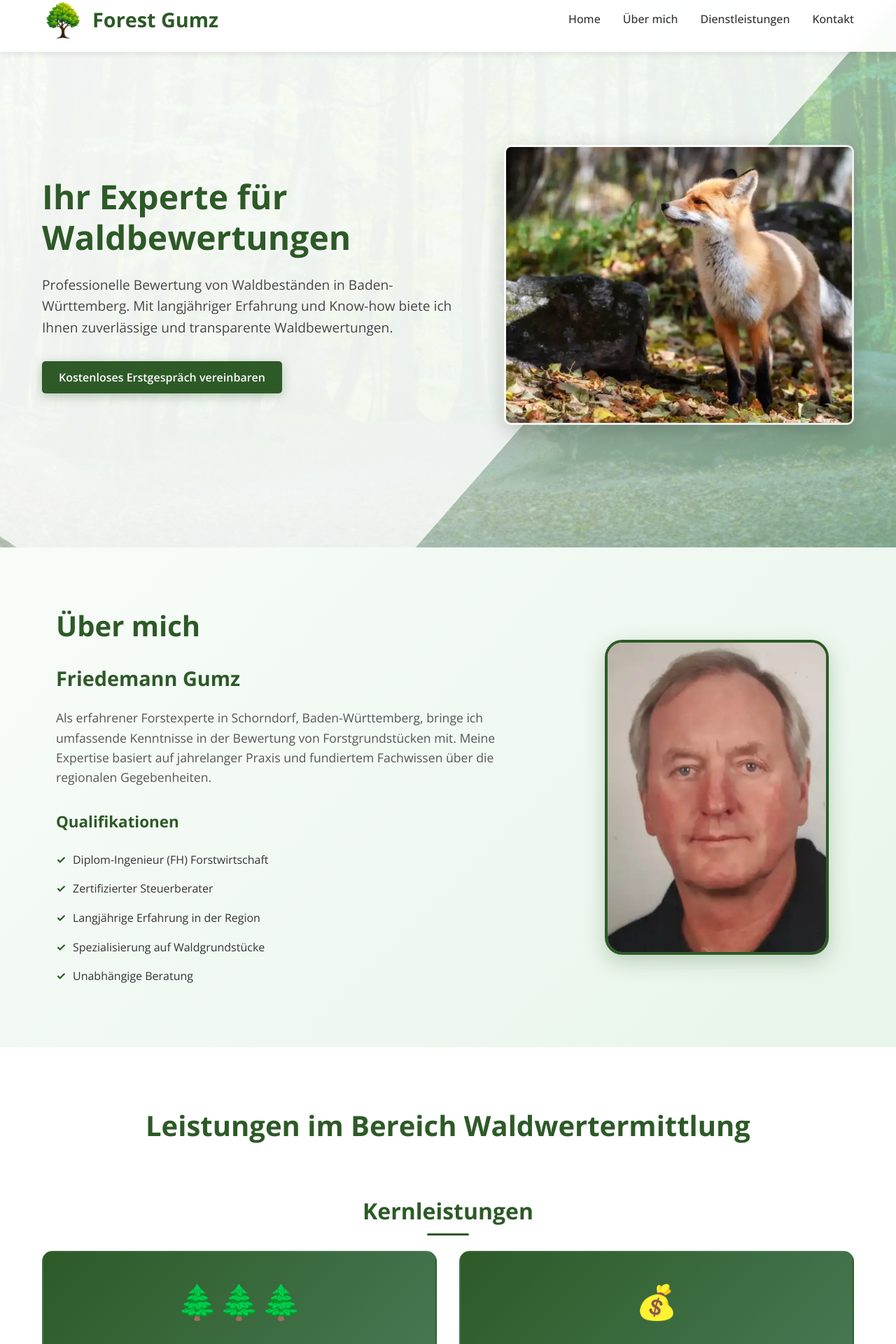
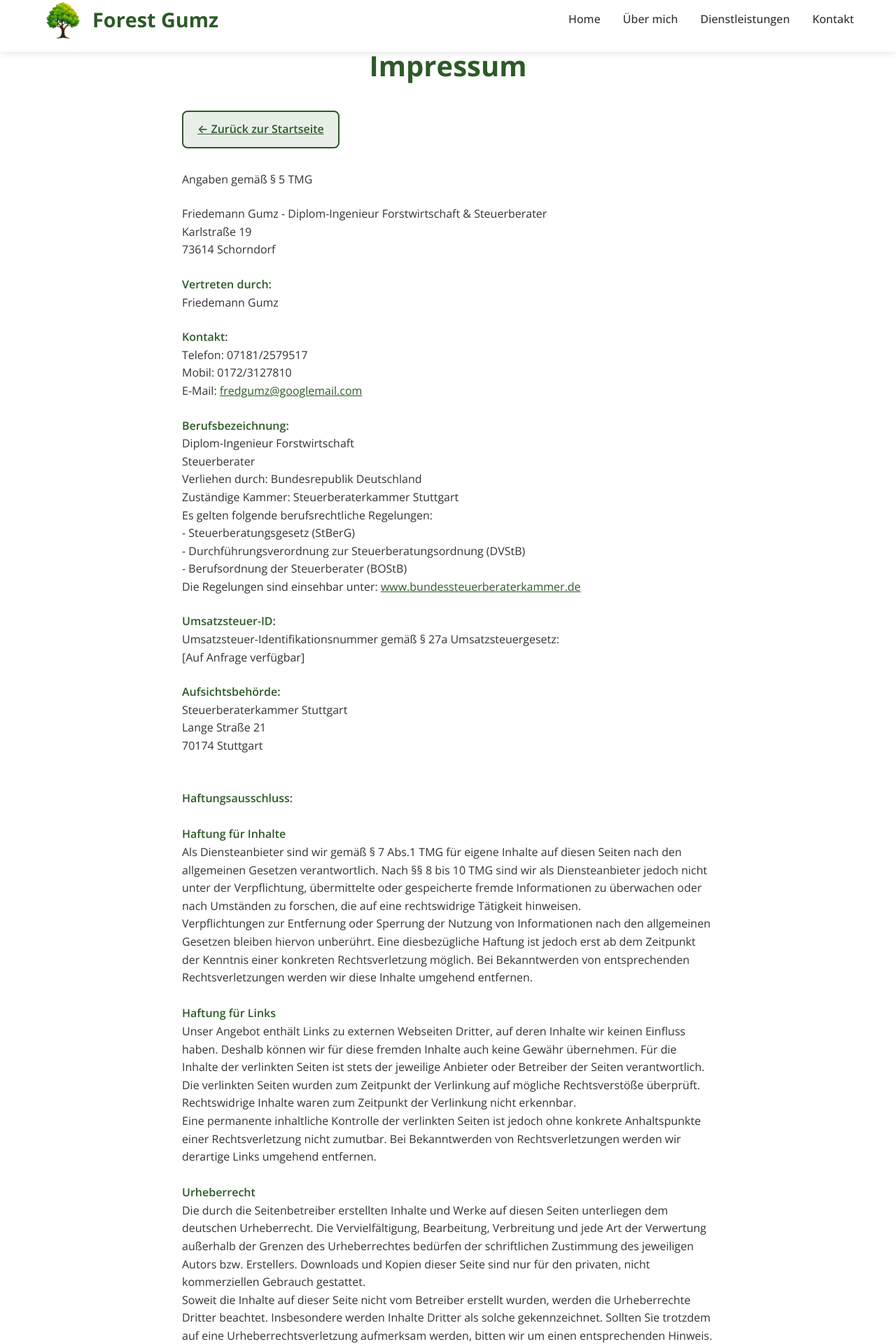
Before and after one commit to SonnenBruder/Forst-Gumz, a React (Vite) app in the folder forst/: page /impressum in a window 1280 px wide. Shown: the part 18-1938 px from the top of the page at 70% size. Built offline with nearby package versions, Linux system fonts and the light colour scheme.

Commit message:
Add routing functionality and Impressum component with styling
- Implemented routing using react-router-dom in App component
- Created Impressum component with legal information and navigation
- Updated Header and Footer components to include links to Impressum
- Added Impressum CSS for styling

```diff
--- a/forst/src/App.tsx
+++ b/forst/src/App.tsx
@@ -1,3 +1,5 @@
+import React from "react";
+import { BrowserRouter as Router, Routes, Route } from "react-router-dom";
 import "./App.css";
 import Header from "./components/Header";
 import Hero from "./components/Hero";
@@ -6,18 +8,39 @@ import Services from "./components/Services";
 import WhyChooseMe from "./components/WhyChooseMe";
 import Contact from "./components/Contact";
 import Footer from "./components/Footer";
+import Impressum from "./components/Impressum";
 
-function App() {
+// Hauptseite Komponente
+const HomePage: React.FC = () => {
   return (
-    <div className="App">
-      <Header />
+    <>
       <Hero />
       <About />
       <Services />
       <WhyChooseMe />
       <Contact />
-      <Footer />
-    </div>
+    </>
+  );
+};
+
+function App() {
+  return (
+    <Router>
+      <div className="App">
+        <Header />
+        <main>
+          <Routes>
+            <Route path="/" element={<HomePage />} />
+            <Route path="/impressum" element={<Impressum />} />
+            <Route
+              path="/datenschutz"
+              element={<div>Datenschutz-Seite (Coming Soon)</div>}
+            />
+          </Routes>
+        </main>
+        <Footer />
+      </div>
+    </Router>
   );
 }
 
--- a/forst/src/components/Footer.tsx
+++ b/forst/src/components/Footer.tsx
@@ -1,4 +1,5 @@
 import React from "react";
+import { Link } from "react-router-dom";
 import "./Footer.css";
 
 const Footer: React.FC = () => {
@@ -39,10 +40,7 @@ const Footer: React.FC = () => {
             <h4>Rechtliches</h4>
             <ul>
               <li>
-                <a href="#impressum">Impressum</a>
-              </li>
-              <li>
-                <a href="#datenschutz">Datenschutz</a>
+                <Link to="/impressum">Impressum und Datenschutz</Link>
               </li>
             </ul>
           </div>
--- a/forst/src/components/Header.tsx
+++ b/forst/src/components/Header.tsx
@@ -1,5 +1,6 @@
 import React, { useState } from "react";
 import "./Header.css";
+import { Link } from "react-router-dom";
 import BaumIcon from "../assets/Images/BaumIcon.png";
 
 const Header: React.FC = () => {
@@ -14,10 +15,12 @@ const Header: React.FC = () => {
   return (
     <header className="header">
       <div className="container">
-        <div className="logo">
-          <img src={BaumIcon} alt="Forest Gumz Logo" className="logo-icon" />
-          <h2>Forest Gumz</h2>
-        </div>
+        <Link to="/" className="logo">
+          <div className="logo">
+            <img src={BaumIcon} alt="Forest Gumz Logo" className="logo-icon" />
+            <h2>Forest Gumz</h2>
+          </div>
+        </Link>
         <nav className={`nav ${isMenuOpen ? "nav-open" : ""}`}>
           <ul>
             <li>
--- /dev/null
+++ b/forst/src/components/Impressum.css
@@ -0,0 +1,103 @@
+.impressum {
+  width: 100vw;
+  padding: 80px 0;
+  background-color: #ffffff;
+  margin: 0;
+}
+
+.impressum .container {
+  max-width: 800px;
+  margin: 0 auto;
+  padding: 0 20px;
+}
+
+.impressum h1 {
+  font-size: clamp(2rem, 4vw, 2.5rem);
+  color: #2d5a27;
+  margin-bottom: 2rem;
+  text-align: center;
+}
+
+.impressum p {
+  margin-bottom: 1.5rem;
+  line-height: 1.6;
+  color: #333;
+  font-size: clamp(0.9rem, 2vw, 1rem);
+}
+
+.impressum strong {
+  color: #2d5a27;
+  font-weight: 600;
+}
+
+.impressum a {
+  color: #2d5a27;
+  text-decoration: underline;
+  transition: color 0.3s ease;
+}
+
+.impressum a:hover {
+  color: #1e3a1b;
+}
+
+/* Navigation Links */
+.back-navigation {
+  margin-bottom: 2rem;
+}
+
+.back-navigation.bottom {
+  margin-top: 3rem;
+  margin-bottom: 0;
+  text-align: center;
+  padding-top: 2rem;
+  border-top: 2px solid #e9ecef;
+}
+
+.back-link {
+  display: inline-flex;
+  align-items: center;
+  color: #2d5a27;
+  text-decoration: none;
+  font-weight: 600;
+  padding: 12px 20px;
+  background-color: rgba(45, 90, 39, 0.1);
+  border: 2px solid #2d5a27;
+  border-radius: 8px;
+  transition: all 0.3s ease;
+}
+
+.back-link:hover {
+  background-color: #2d5a27;
+  color: white;
+  transform: translateY(-2px);
+  box-shadow: 0 4px 12px rgba(45, 90, 39, 0.3);
+}
+
+@media (max-width: 768px) {
+  .impressum .container {
+    padding: 0 15px;
+  }
+
+  .impressum p {
+    font-size: 0.9rem;
+  }
+
+  .back-navigation {
+    text-align: center;
+  }
+}
+
+@media (max-width: 480px) {
+  .impressum .container {
+    padding: 0 10px;
+  }
+
+  .impressum h1 {
+    font-size: 1.8rem;
+  }
+
+  .back-link {
+    padding: 10px 16px;
+    font-size: 14px;
+  }
+}
--- /dev/null
+++ b/forst/src/components/Impressum.tsx
@@ -0,0 +1,184 @@
+import React from "react";
+import { Link } from "react-router-dom";
+import "./Impressum.css";
+
+const Impressum: React.FC = () => {
+  // Scroll to top when component mounts
+  React.useEffect(() => {
+    window.scrollTo(0, 0);
+  }, []);
+
+  return (
+    <section className="impressum">
+      <div className="container">
+        <h1>Impressum</h1>
+        <div className="back-navigation">
+          <Link to="/" className="back-link">
+            ← Zurück zur Startseite
+          </Link>
+        </div>
+        <p>Angaben gemäß § 5 TMG</p>
+        <p>
+          Friedemann Gumz - Diplom-Ingenieur Forstwirtschaft & Steuerberater
+          <br />
+          Karlstraße 19
+          <br />
+          73614 Schorndorf
+          <br />
+        </p>
+
+        <p>
+          <strong>Vertreten durch:</strong>
+          <br />
+          Friedemann Gumz
+          <br />
+        </p>
+
+        <p>
+          <strong>Kontakt:</strong>
+          <br />
+          Telefon: 07181/2579517
+          <br />
+          Mobil: 0172/3127810
+          <br />
+          E-Mail:{" "}
+          <a href="mailto:fredgumz@googlemail.com">fredgumz@googlemail.com</a>
+          <br />
+        </p>
+
+        <p>
+          <strong>Berufsbezeichnung:</strong>
+          <br />
+          Diplom-Ingenieur Forstwirtschaft
+          <br />
+          Steuerberater
+          <br />
+          Verliehen durch: Bundesrepublik Deutschland
+          <br />
+          Zuständige Kammer: Steuerberaterkammer Stuttgart
+          <br />
+          Es gelten folgende berufsrechtliche Regelungen:
+          <br />
+          - Steuerberatungsgesetz (StBerG)
+          <br />
+          - Durchführungsverordnung zur Steuerberatungsordnung (DVStB)
+          <br />
+          - Berufsordnung der Steuerberater (BOStB)
+          <br />
+          Die Regelungen sind einsehbar unter:{" "}
+          <a
+            href="https://www.bundessteuerberaterkammer.de"
+            target="_blank"
+            rel="noopener noreferrer"
+          >
+            www.bundessteuerberaterkammer.de
+          </a>
+        </p>
+
+        <p>
+          <strong>Umsatzsteuer-ID:</strong>
+          <br />
+          Umsatzsteuer-Identifikationsnummer gemäß § 27a Umsatzsteuergesetz:
+          <br />
+          [Auf Anfrage verfügbar]
+          <br />
+        </p>
+
+        <p>
+          <strong>Aufsichtsbehörde:</strong>
+          <br />
+          Steuerberaterkammer Stuttgart
+          <br />
+          Lange Straße 21
+          <br />
+          70174 Stuttgart
+          <br />
+        </p>
+
+        <br />
+
+        <p>
+          <strong>Haftungsausschluss:</strong>
+          <br />
+          <br />
+          <strong>Haftung für Inhalte</strong>
+          <br />
+          Als Diensteanbieter sind wir gemäß § 7 Abs.1 TMG für eigene Inhalte
+          auf diesen Seiten nach den allgemeinen Gesetzen verantwortlich. Nach
+          §§ 8 bis 10 TMG sind wir als Diensteanbieter jedoch nicht unter der
+          Verpflichtung, übermittelte oder gespeicherte fremde Informationen zu
+          überwachen oder nach Umständen zu forschen, die auf eine rechtswidrige
+          Tätigkeit hinweisen.
+          <br />
+          Verpflichtungen zur Entfernung oder Sperrung der Nutzung von
+          Informationen nach den allgemeinen Gesetzen bleiben hiervon unberührt.
+          Eine diesbezügliche Haftung ist jedoch erst ab dem Zeitpunkt der
+          Kenntnis einer konkreten Rechtsverletzung möglich. Bei Bekanntwerden
+          von entsprechenden Rechtsverletzungen werden wir diese Inhalte
+          umgehend entfernen.
+          <br />
+          <br />
+          <strong>Haftung für Links</strong>
+          <br />
+          Unser Angebot enthält Links zu externen Webseiten Dritter, auf deren
+          Inhalte wir keinen Einfluss haben. Deshalb können wir für diese
+          fremden Inhalte auch keine Gewähr übernehmen. Für die Inhalte der
+          verlinkten Seiten ist stets der jeweilige Anbieter oder Betreiber der
+          Seiten verantwortlich. Die verlinkten Seiten wurden zum Zeitpunkt der
+          Verlinkung auf mögliche Rechtsverstöße überprüft. Rechtswidrige
+          Inhalte waren zum Zeitpunkt der Verlinkung nicht erkennbar.
+          <br />
+          Eine permanente inhaltliche Kontrolle der verlinkten Seiten ist jedoch
+          ohne konkrete Anhaltspunkte einer Rechtsverletzung nicht zumutbar. Bei
+          Bekanntwerden von Rechtsverletzungen werden wir derartige Links
+          umgehend entfernen.
+          <br />
+          <br />
+          <strong>Urheberrecht</strong>
+          <br />
+          Die durch die Seitenbetreiber erstellten Inhalte und Werke auf diesen
+          Seiten unterliegen dem deutschen Urheberrecht. Die Vervielfältigung,
+          Bearbeitung, Verbreitung und jede Art der Verwertung außerhalb der
+          Grenzen des Urheberrechtes bedürfen der schriftlichen Zustimmung des
+          jeweiligen Autors bzw. Erstellers. Downloads und Kopien dieser Seite
+          sind nur für den privaten, nicht kommerziellen Gebrauch gestattet.
+          <br />
+          Soweit die Inhalte auf dieser Seite nicht vom Betreiber erstellt
+          wurden, werden die Urheberrechte Dritter beachtet. Insbesondere werden
+          Inhalte Dritter als solche gekennzeichnet. Sollten Sie trotzdem auf
+          eine Urheberrechtsverletzung aufmerksam werden, bitten wir um einen
+          entsprechenden Hinweis. Bei Bekanntwerden von Rechtsverletzungen
+          werden wir derartige Inhalte umgehend entfernen.
+        </p>
+
+        <br />
+
+        <p>
+          <strong>Datenschutz</strong>
+          <br />
+          <br />
+          Die Nutzung unserer Webseite ist in der Regel ohne Angabe
+          personenbezogener Daten möglich. Soweit auf unseren Seiten
+          personenbezogene Daten (beispielsweise Name, Anschrift oder
+          E-Mail-Adressen) erhoben werden, erfolgt dies, soweit möglich, stets
+          auf freiwilliger Basis. Diese Daten werden ohne Ihre ausdrückliche
+          Zustimmung nicht an Dritte weitergegeben.
+          <br />
+          Wir weisen darauf hin, dass die Datenübertragung im Internet (z.B. bei
+          der Kommunikation per E-Mail) Sicherheitslücken aufweisen kann. Ein
+          lückenloser Schutz der Daten vor dem Zugriff durch Dritte ist nicht
+          möglich.
+          <br />
+          Der Nutzung von im Rahmen der Impressumspflicht veröffentlichten
+          Kontaktdaten durch Dritte zur Übersendung von nicht ausdrücklich
+          angeforderter Werbung und Informationsmaterialien wird hiermit
+          ausdrücklich widersprochen. Die Betreiber der Seiten behalten sich
+          ausdrücklich rechtliche Schritte im Falle der unverlangten Zusendung
+          von Werbeinformationen, etwa durch Spam-Mails, vor.
+        </p>
+      </div>
+    </section>
+  );
+};
+
+export default Impressum;
```
Also changed, not shown: package.json (added, +8 -0 lines), 1 other file (tests, documents, lock files or other folders).
